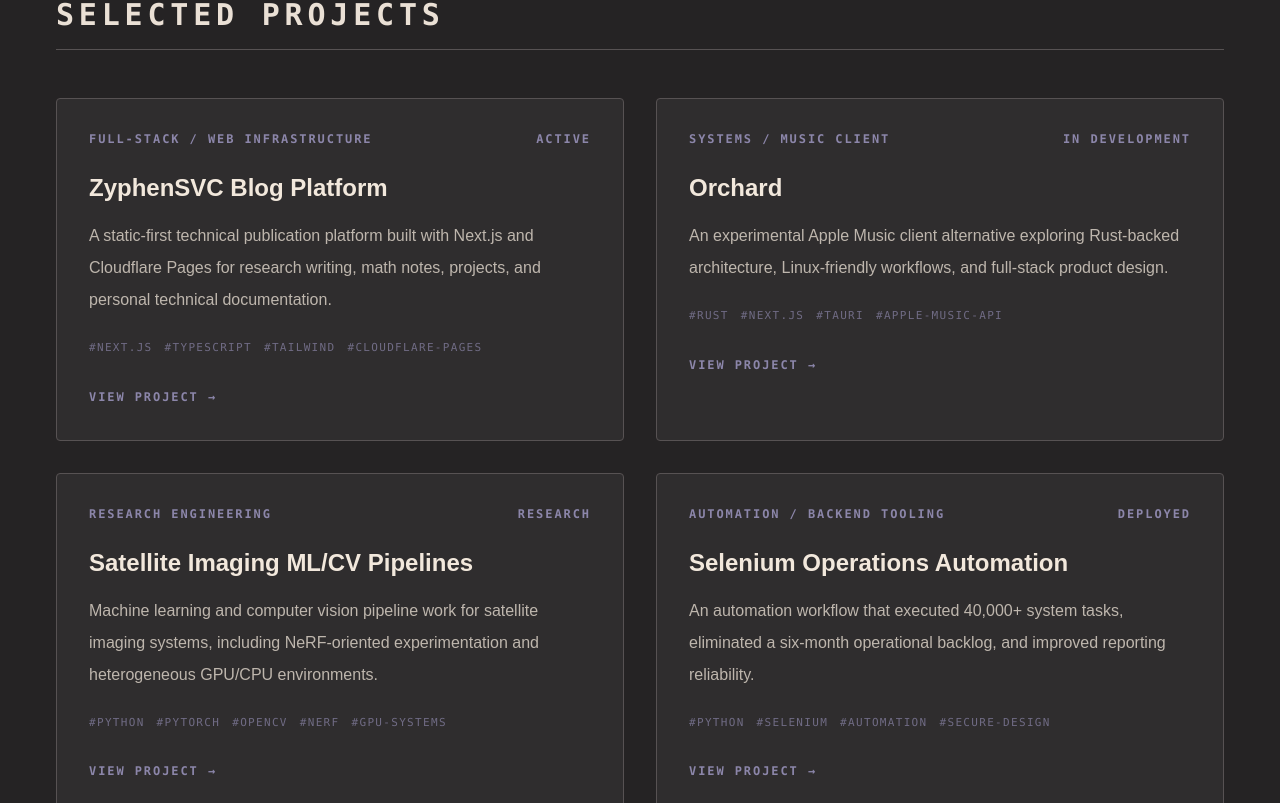
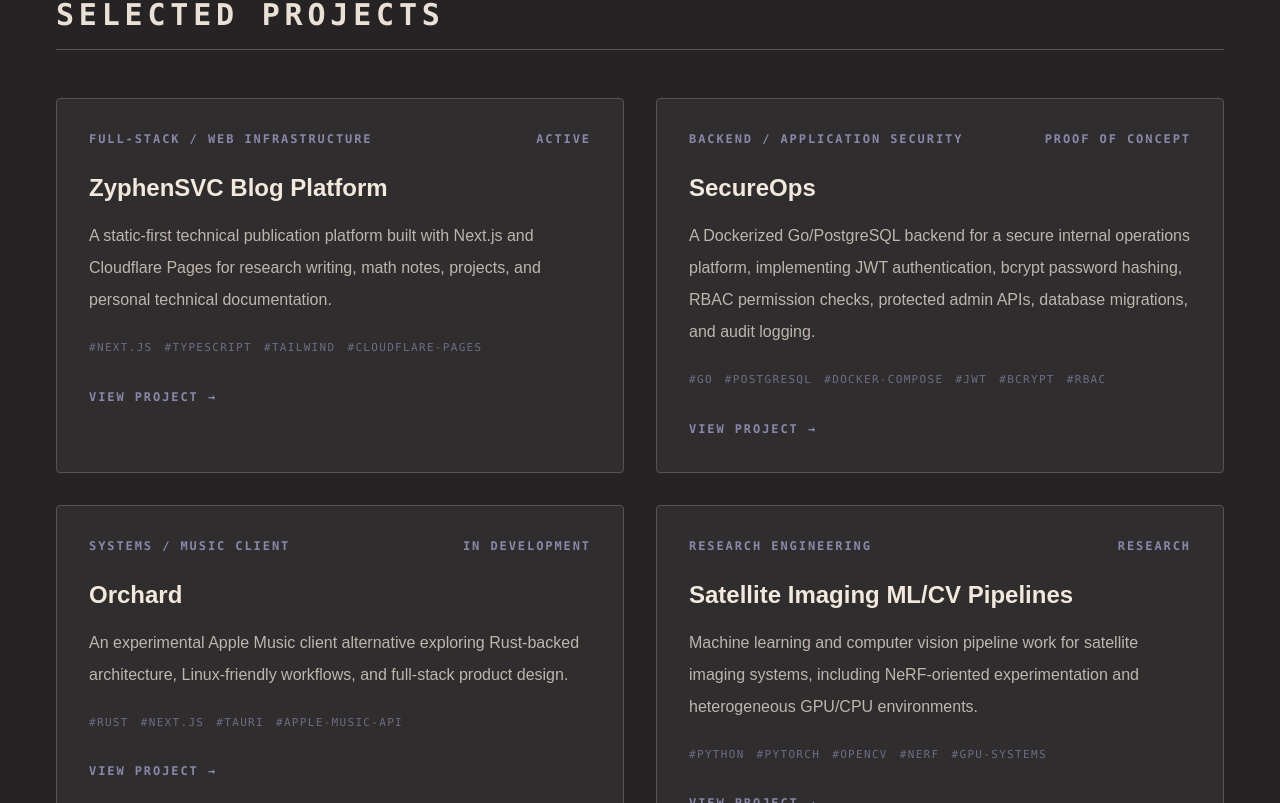
Before and after one commit to ZyphenSVC/blog, a Next.js app: page /projects in a window 1280 px wide. Shown: the part 657-1460 px from the top of the page. Built offline with nearby package versions, Linux system fonts and the light colour scheme.

Commit message:
Add SecureOps Project

```diff
--- a/app/projects/page.tsx
+++ b/app/projects/page.tsx
@@ -10,6 +10,15 @@ const projects = [
       "A static-first technical publication platform built with Next.js and Cloudflare Pages for research writing, math notes, projects, and personal technical documentation.",
     stack: ["Next.js", "TypeScript", "Tailwind", "Cloudflare Pages"],
     href: "/blog",
+  },
+  {
+    title: "SecureOps",
+    type: "Backend / Application Security",
+    status: "Proof of Concept",
+    description:
+      "A Dockerized Go/PostgreSQL backend for a secure internal operations platform, implementing JWT authentication, bcrypt password hashing, RBAC permission checks, protected admin APIs, database migrations, and audit logging.",
+    stack: ["Go", "PostgreSQL", "Docker Compose", "JWT", "bcrypt", "RBAC"],
+    href: "https://github.com/ZyphenSVC/SecureOps",
   },
   {
     title: "Orchard",
```
